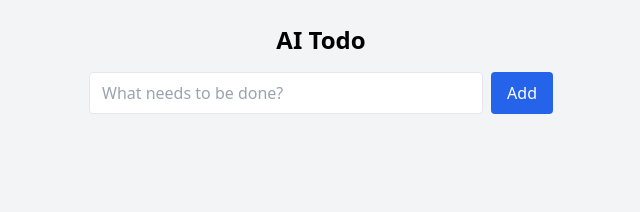
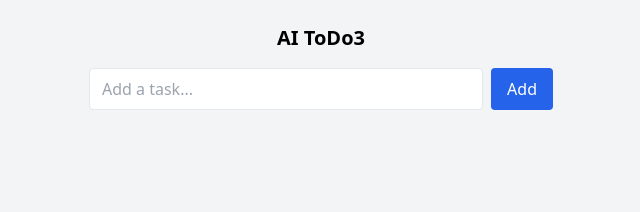
Before and after one commit to TakashiWadaCEO/AI_Docker, a React (Vite) app in the folder app/: page / in a window 1280 px wide. Shown: the top 212 px of the page, without its empty margins (319-959 px from the left). Built offline with nearby package versions, Linux system fonts and the light colour scheme.

Commit message:
Vibecoding追加

```diff
--- a/app/src/App.tsx
+++ b/app/src/App.tsx
@@ -1,66 +1,6 @@
-import { useState, FormEvent } from "react";
-
-type Todo = { id: string; text: string; done: boolean };
+// app/src/App.tsx
+import Todo from "./components/Todo";
 
 export default function App() {
-  const [todos, setTodos] = useState<Todo[]>([]);
-  const [text, setText] = useState("");
-
-  const addTodo = (e: FormEvent) => {
-    e.preventDefault();
-    if (!text.trim()) return;
-    setTodos([{ id: crypto.randomUUID(), text, done: false }, ...todos]);
-    setText("");
-  };
-
-  const toggle = (id: string) =>
-    setTodos(todos.map(t => (t.id === id ? { ...t, done: !t.done } : t)));
-
-  const remove = (id: string) =>
-    setTodos(todos.filter(t => t.id !== id));
-
-  return (
-    <div className="mx-auto max-w-lg p-6">
-      <h1 className="text-2xl font-bold mb-4 text-center">AI Todo</h1>
-
-      <form onSubmit={addTodo} className="flex gap-2 mb-6">
-        <input
-          value={text}
-          onChange={e => setText(e.target.value)}
-          placeholder="What needs to be done?"
-          className="flex-grow border rounded px-3 py-2"
-        />
-        <button
-          type="submit"
-          className="bg-blue-600 text-white px-4 py-2 rounded hover:bg-blue-700"
-        >
-          Add
-        </button>
-      </form>
-
-      <ul className="space-y-2">
-        {todos.map(t => (
-          <li
-            key={t.id}
-            className="flex items-center justify-between bg-white rounded shadow p-3"
-          >
-            <span
-              onClick={() => toggle(t.id)}
-              className={`flex-grow cursor-pointer ${
-                t.done ? "line-through text-gray-400" : ""
-              }`}
-            >
-              {t.text}
-            </span>
-            <button
-              onClick={() => remove(t.id)}
-              className="text-sm text-red-500 hover:underline"
-            >
-              ×
-            </button>
-          </li>
-        ))}
-      </ul>
-    </div>
-  );
+  return <Todo />;
 }
--- /dev/null
+++ b/app/src/components/Todo.tsx
@@ -0,0 +1,87 @@
+import { useState, useEffect, FormEvent } from "react";
+
+type Todo = { id: string; text: string; done: boolean };
+
+export default function Todo() {
+  const [todos, setTodos] = useState<Todo[]>([]);
+  const [text, setText] = useState("");
+
+  // Load todos from localStorage on mount
+  useEffect(() => {
+    const savedTodos = localStorage.getItem("ai-todos");
+    if (savedTodos) {
+      try {
+        setTodos(JSON.parse(savedTodos));
+      } catch (error) {
+        console.error("Failed to parse saved todos:", error);
+      }
+    }
+  }, []);
+
+  // Save todos to localStorage whenever todos change
+  useEffect(() => {
+    localStorage.setItem("ai-todos", JSON.stringify(todos));
+  }, [todos]);
+
+  /** add a new todo */
+  const add = (e: FormEvent<HTMLFormElement>) => {
+    e.preventDefault();
+    if (!text.trim()) return;
+    setTodos([{ id: crypto.randomUUID(), text, done: false }, ...todos]);
+    setText("");
+  };
+
+  /** toggle done/undone */
+  const toggle = (id: string) =>
+    setTodos(todos.map(t => (t.id === id ? { ...t, done: !t.done } : t)));
+
+  /** delete a todo */
+  const del = (id: string) => setTodos(todos.filter(t => t.id !== id));
+
+  return (
+    <div className="mx-auto max-w-lg p-6">
+      <h2 className="text-xl font-bold mb-4 text-center">AI ToDo3</h2>
+
+      {/* add form */}
+      <form onSubmit={add} className="flex gap-2 mb-6">
+        <input
+          value={text}
+          onChange={e => setText(e.target.value)}
+          placeholder="Add a task..."
+          className="flex-grow border rounded px-3 py-2"
+        />
+        <button
+          type="submit"
+          className="bg-blue-600 text-white px-4 py-2 rounded hover:bg-blue-700"
+        >
+          Add
+        </button>
+      </form>
+
+      {/* list */}
+      <ul className="space-y-2">
+        {todos.map(t => (
+          <li
+            key={t.id}
+            className="flex items-center justify-between bg-white rounded shadow p-3"
+          >
+            <span
+              onClick={() => toggle(t.id)}
+              className={`flex-grow cursor-pointer ${
+                t.done ? "line-through text-gray-400" : ""
+              }`}
+            >
+              {t.text}
+            </span>
+            <button
+              onClick={() => del(t.id)}
+              className="text-sm text-red-500 hover:underline"
+            >
+              ×
+            </button>
+          </li>
+        ))}
+      </ul>
+    </div>
+  );
+}
```
